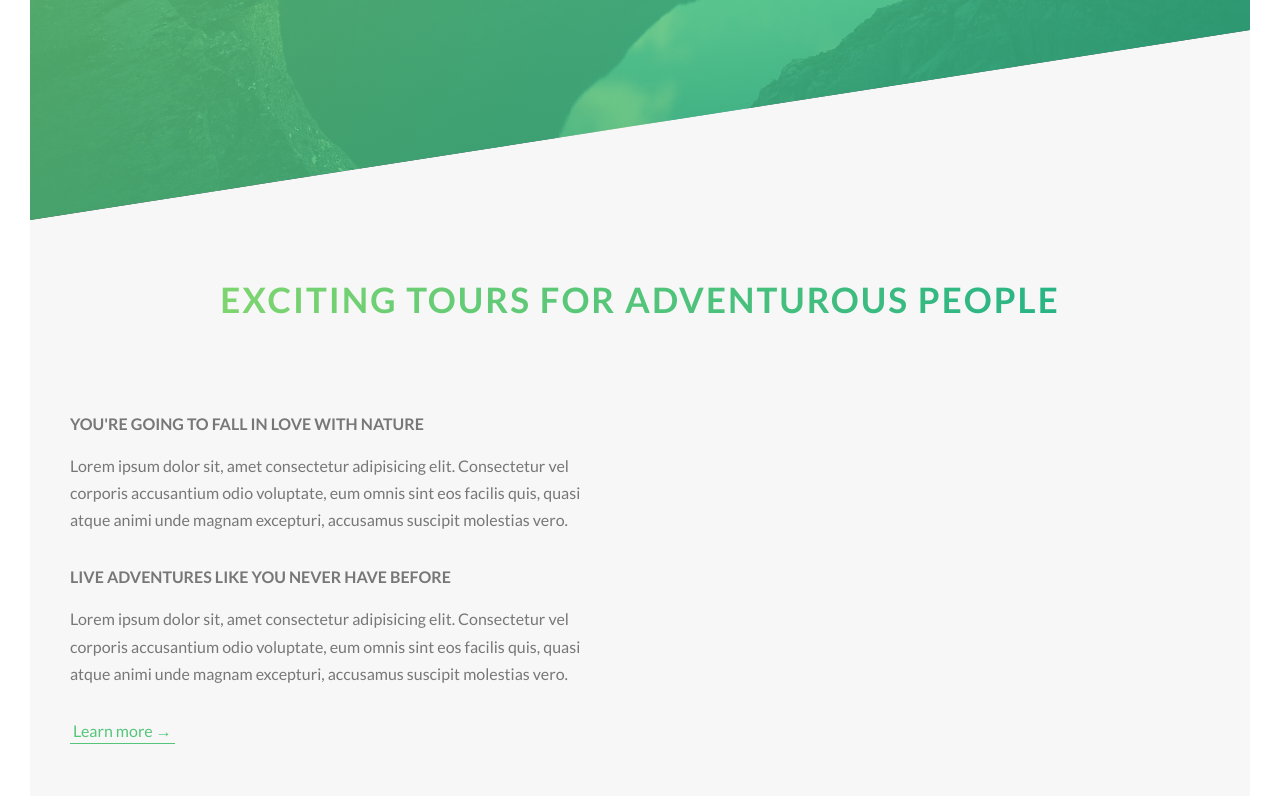
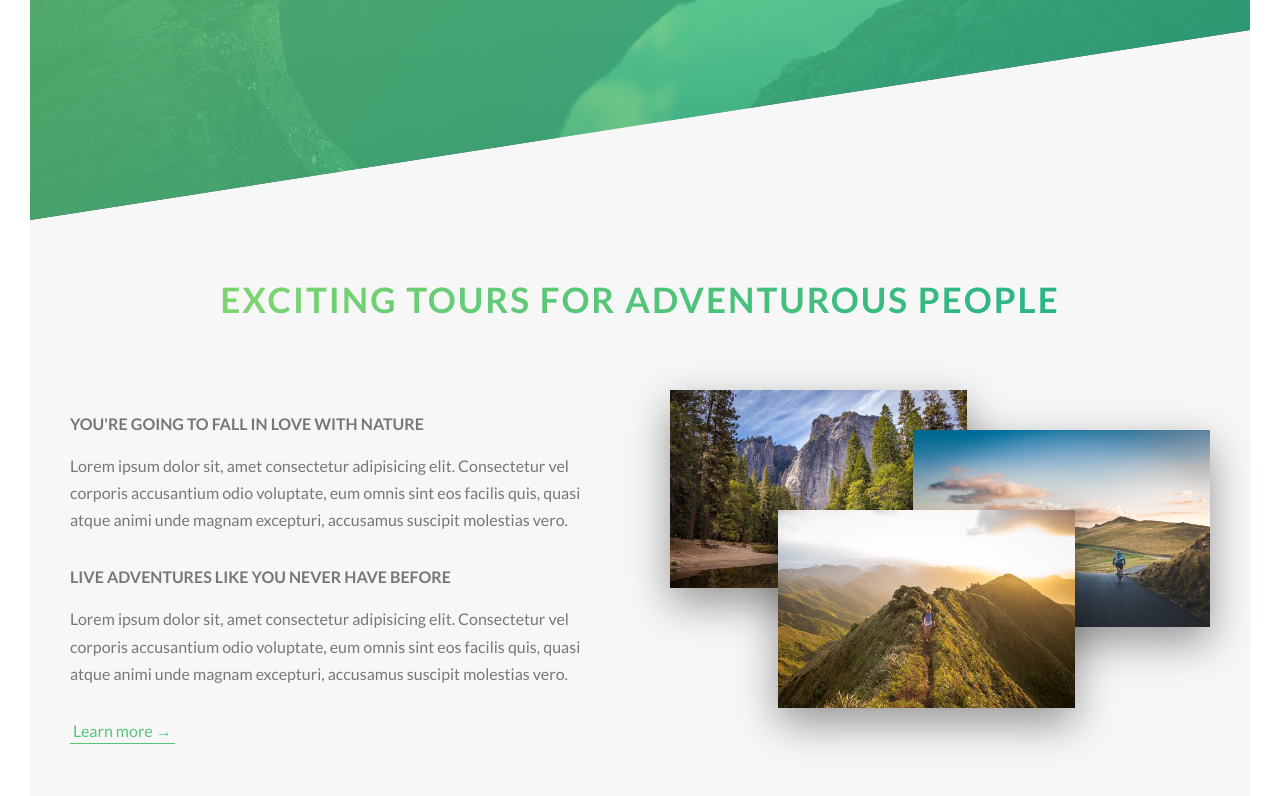
Before and after one commit to martywebdev/natours, a website: page index.html in a window 1280 px wide. Shown: the part 570-1366 px from the top of the page. Drawn offline with Linux system fonts and the light colour scheme.

Commit message:
about section 3

```diff
--- a/index.html
+++ b/index.html
@@ -60,7 +60,13 @@
             </p>
             <a href="#" class="btn-text">Learn more &rarr;</a>
           </div>
-          <div class="col-1-of-2"></div>
+          <div class="col-1-of-2">
+            <div class="composition">
+              <img src="./img/nat-1-large.jpg" alt="Photo 1" class="composition__photo composition__photo--p1" />
+              <img src="./img/nat-2-large.jpg" alt="Photo 2"   class="composition__photo composition__photo--p2" />
+              <img src="./img/nat-3-large.jpg" alt="Photo 3" class="composition__photo composition__photo--p3" />
+            </div>
+          </div>
         </div>
       </section>
     </main>
--- /dev/null
+++ b/scss/components/_composition.scss
@@ -0,0 +1,42 @@
+@use "../abstracts/variables" as *;
+
+.composition {
+  position: relative;
+
+  &__photo {
+    width: 55%;
+    box-shadow: 0 1.5rem 4rem rgba($color-black, 0.4);
+    // border-radius: 2px;
+    position: absolute;
+    z-index: 10;
+    transition: all .2s;
+    outline-offset: 2rem;
+
+    &--p1 {
+      left: 0;
+      top: -2rem;
+    }
+
+    &--p2 {
+      right: 0;
+      top: 2rem;
+    }
+
+    &--p3 {
+      left: 20%;
+      top: 10rem;
+    }
+
+    &:hover {
+        outline: 1.5rem solid $color-primary;
+        transform: scale(1.05) translateY(-.5rem);
+        box-shadow: 0 2.5rem 4rem rgba($color-black, 0.5);
+        z-index: 20;
+
+    }
+  }
+
+  &:hover &__photo:not(:hover) {
+    transform: scale(.95);
+  }
+}
--- a/scss/main.scss
+++ b/scss/main.scss
@@ -9,6 +9,7 @@
 
 
 @use 'components/button';
+@use 'components/composition';
 @use 'layout/header';
 @use 'layout/grid';
 @use 'pages/home';
```
Also changed, not shown: css/style.css, 1 other file.
